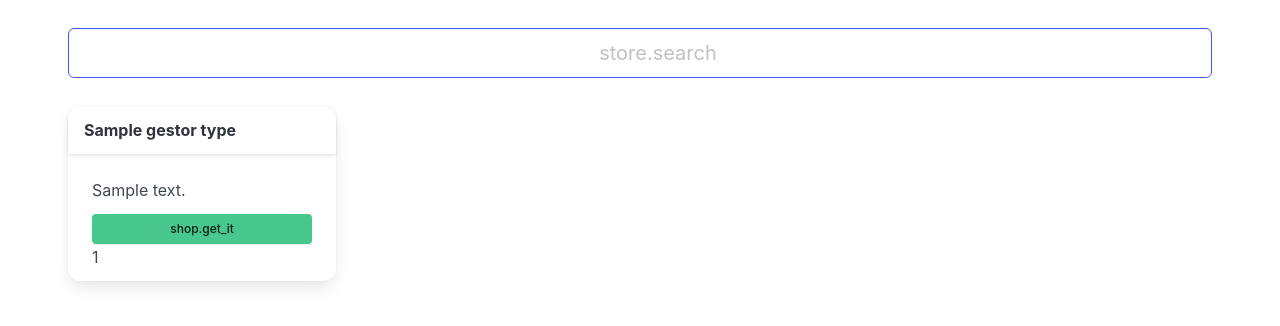
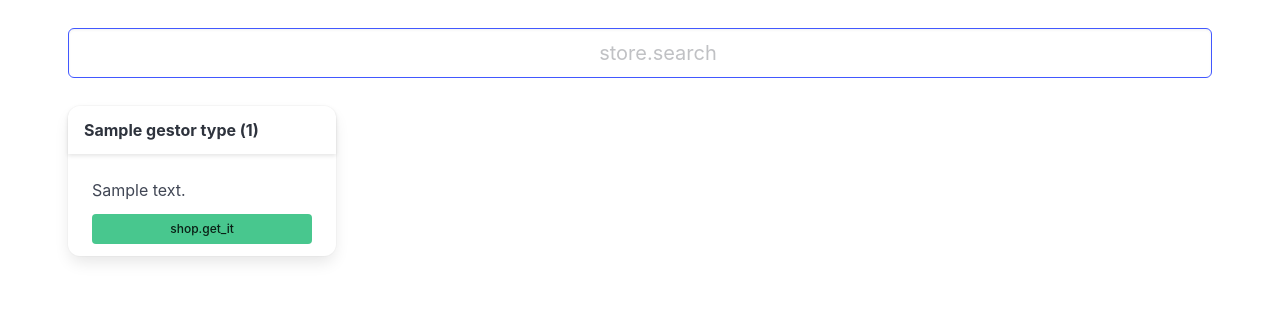
Before and after one commit to DA-ETSIAE/PrestaDA, a Django app: template templates/store.html in a window 1280 px wide. Shown: the part 56-382 px from the top of the page. Run offline with Django 5.2, Linux system fonts and the light colour scheme; the template is opened without the code that fills it: most values are stand-ins (such as "Sample title", 1, 10 or a date in 2020); parts of the project's set-up code (start-up, migrations or seed data) failed here and were passed over; some libraries are stand-ins or nearby versions.

Commit message:
Misc fixes

```diff
--- a/templates/partials/results.html
+++ b/templates/partials/results.html
@@ -5,7 +5,7 @@
     <div class="card">
         <header class="card-header is-flex is-justify-content-space-between is-align-items-center">
             <p class="card-header-title">
-              {% if t.is_blocked %} <i class="iconoir-lock-square"></i>  {% endif %}  {{ t.name }}
+              {% if t.is_blocked %} <i class="iconoir-lock-square"></i>  {% endif %}  {{ t.name }} (<i class="iconoir-shop"></i> {{ t.item_count }})
             </p>
             {% if request.user.is_staff %} <a href="{% url 'type' t.id %}" class="button is-ghost">{% trans 'store.staff_view_profile' %}</a>  {% endif %}
             <button class="card-header-icon" aria-label="toggle" onclick="toggleCard(this)">
@@ -24,9 +24,6 @@
                     <button class="button is-danger is-small is-fullwidth" disabled style="width: 100%;">{% trans 'shop.blocked' %}</button>
                 {% endif %}
             </footer>
-            <footer class="card-footer">
-                        {{ t.item_count }}
-           </footer>
         </div>
     </div>
 </div>
--- a/usuarios/models.py
+++ b/usuarios/models.py
@@ -33,7 +33,7 @@
     def superuser_check(self):
         return self.is_superuser
 
-    def message(self, content: str, is_from_staff: Optional[bool], email_subject: Optional[str]):
+    def message(self, content: str, is_from_staff: Optional[bool] = False, email_subject: Optional[str] = None):
         from mensajes import utils
         utils.send_message(self, content, is_from_staff=is_from_staff, email_subject=email_subject)
 
```
